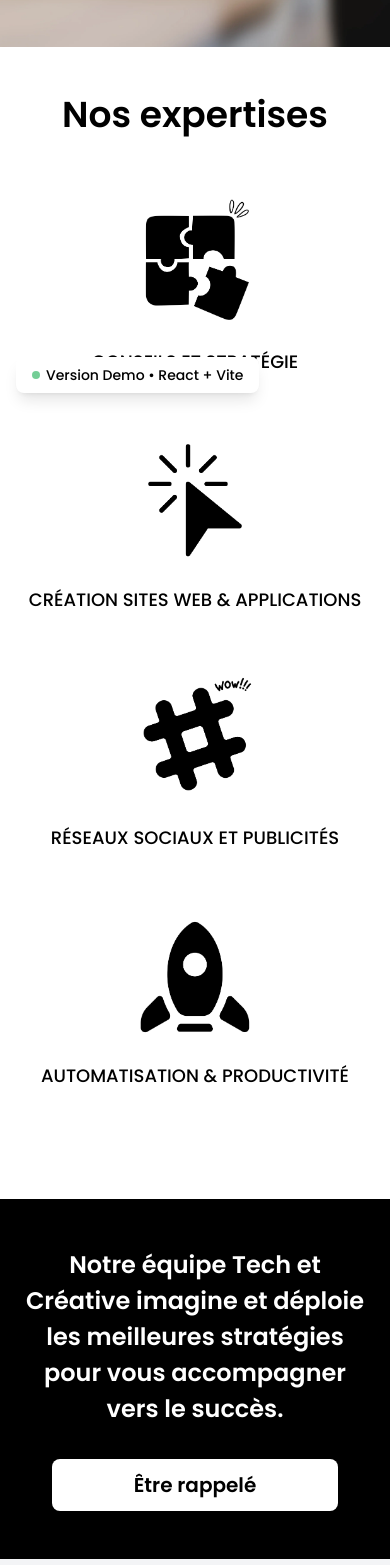
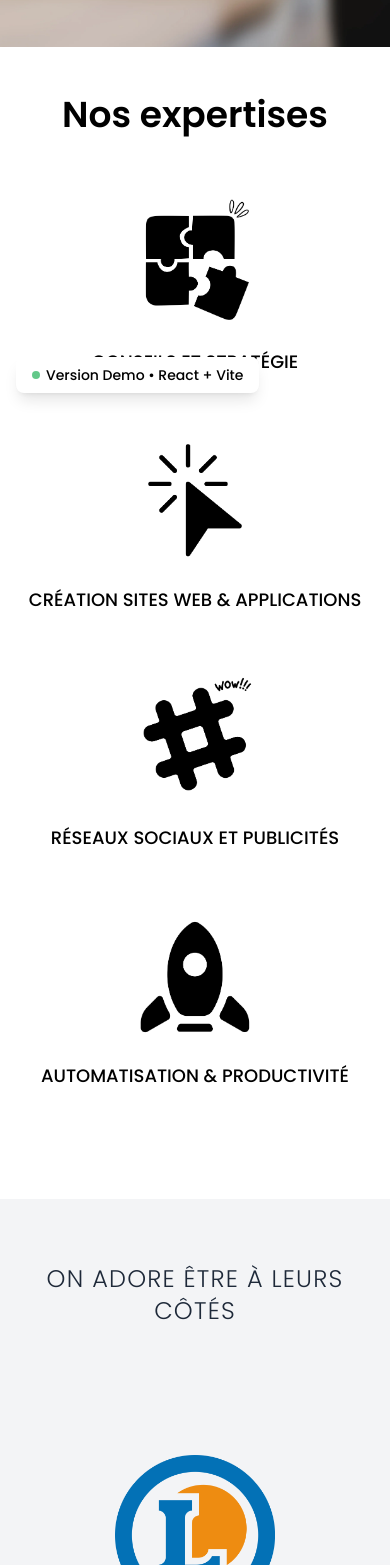
Before and after one commit to ThibaultG94/marketing-box-web-showcase, a React (Vite) app: page / in a window 390 px wide. Shown: the part 435-2000 px from the top of the page. Built offline with nearby package versions, Linux system fonts and the light colour scheme.

Commit message:
Added animations and variants for the Header, Expertise and Hero components, enhancing user interaction and visual presentation.

```diff
--- a/src/components/layout/Header.jsx
+++ b/src/components/layout/Header.jsx
@@ -26,10 +26,40 @@ const PhoneNumber = () => (
 );
 
 const Header = () => {
+  const headerVariants = {
+    hidden: { y: -100, opacity: 0 },
+    visible: {
+      y: 0,
+      opacity: 1,
+      transition: {
+        type: "spring",
+        stiffness: 100,
+        damping: 20,
+        mass: 1,
+        duration: 0.8,
+        staggerChildren: 0.1,
+      },
+    },
+  };
+
+  const childVariants = {
+    hidden: { y: -20, opacity: 0 },
+    visible: {
+      y: 0,
+      opacity: 1,
+      transition: {
+        type: "spring",
+        stiffness: 200,
+        damping: 20,
+      },
+    },
+  };
+
   return (
     <motion.header
-      initial={{ y: -100 }}
-      animate={{ y: 0 }}
+      variants={headerVariants}
+      initial="hidden"
+      animate="visible"
       className="fixed top-0 left-0 right-0 bg-white shadow-sm z-50"
     >
       <div className="container mx-auto px-4 xs:px-12 lg:px-22 pt-3 pb-4.5">
--- a/src/components/sections/Expertise.jsx
+++ b/src/components/sections/Expertise.jsx
@@ -28,6 +28,51 @@ const WhiteButton = ({ href, children }) => (
 );
 
 const Expertise = () => {
+  const containerVariants = {
+    hidden: {},
+    visible: {
+      transition: {
+        staggerChildren: 0.15,
+        delayChildren: 0.3,
+      },
+    },
+  };
+
+  const cardVariants = {
+    hidden: {
+      opacity: 0,
+      y: 50,
+      scale: 0.9,
+    },
+    visible: {
+      opacity: 1,
+      y: 0,
+      scale: 1,
+      transition: {
+        type: "spring",
+        stiffness: 100,
+        damping: 20,
+        mass: 0.5,
+      },
+    },
+  };
+
+  const titleVariants = {
+    hidden: {
+      opacity: 0,
+      y: -30,
+    },
+    visible: {
+      opacity: 1,
+      y: 0,
+      transition: {
+        type: "spring",
+        stiffness: 200,
+        damping: 20,
+      },
+    },
+  };
+
   const expertises = [
     { icon: "puzzle", title: "CONSEILS ET STRATÉGIE" },
     { icon: "cursor", title: "CRÉATION SITES WEB & APPLICATIONS" },
@@ -41,37 +86,38 @@ const Expertise = () => {
         <div className="container mx-auto px-4">
           <motion.h2
             className="text-4xl font-bold text-center mb-16"
-            initial={{ opacity: 0, y: 20 }}
-            whileInView={{ opacity: 1, y: 0 }}
+            variants={titleVariants}
+            initial="hidden"
+            whileInView="visible"
             viewport={{ once: true }}
           >
             Nos expertises
           </motion.h2>
 
-          <div className="grid grid-cols-1 xs:grid-cols-2 md:grid-cols-4 gap-16 max-w-5xl mx-auto mb-16">
+          <motion.div
+            className="grid grid-cols-1 xs:grid-cols-2 md:grid-cols-4 gap-16 max-w-5xl mx-auto mb-16"
+            variants={containerVariants}
+            initial="hidden"
+            whileInView="visible"
+            viewport={{ once: true, amount: 0.2 }}
+          >
             {expertises.map((expertise, index) => (
-              <ExpertiseCard key={index} {...expertise} />
+              <motion.div
+                key={index}
+                variants={cardVariants}
+                whileHover={{
+                  scale: 1.05,
+                  transition: {
+                    type: "spring",
+                    stiffness: 300,
+                    damping: 15,
+                  },
+                }}
+              >
+                <ExpertiseCard {...expertise} />
+              </motion.div>
             ))}
-          </div>
-        </div>
-      </section>
-
-      <section className="bg-black text-white py-12">
-        <div className="container mx-auto px-4 text-center">
-          <motion.p
-            className="text-2xl font-bold max-w-5xl mx-auto leading-9"
-            initial={{ opacity: 0 }}
-            whileInView={{ opacity: 1 }}
-            viewport={{ once: true }}
-          >
-            Notre équipe Tech et Créative imagine et déploie les meilleures
-            stratégies
-            <br />
-            pour vous accompagner vers le succès.
-          </motion.p>
-          <WhiteButton href="https://www.thibaultguilhem.com/#contact">
-            Être rappelé
-          </WhiteButton>
+          </motion.div>
         </div>
       </section>
     </>
--- a/src/components/sections/Hero.jsx
+++ b/src/components/sections/Hero.jsx
@@ -14,40 +14,85 @@ const ActionButton = ({ href, children }) => (
 );
 
 const Hero = () => {
+  const containerVariants = {
+    hidden: {},
+    visible: {
+      transition: {
+        staggerChildren: 0.3,
+        delayChildren: 0.4,
+      },
+    },
+  };
+
+  const itemVariants = {
+    hidden: { opacity: 0, y: 30 },
+    visible: {
+      opacity: 1,
+      y: 0,
+      transition: {
+        type: "spring",
+        stiffness: 100,
+        damping: 20,
+      },
+    },
+  };
+
+  const backgroundVariants = {
+    hidden: { scale: 1.1, opacity: 0.8 },
+    visible: {
+      scale: 1,
+      opacity: 1,
+      transition: {
+        duration: 1.2,
+        ease: "easeOut",
+      },
+    },
+  };
+
   return (
-    <section className="relative h-[482px] pt-29">
-      <div
-        className="absolute inset-0 overflow-hidden"
+    <section className="relative h-[482px] pt-29 overflow-hidden">
+      <motion.div
+        variants={backgroundVariants}
+        initial="hidden"
+        animate="visible"
+        className="absolute inset-0"
         style={{
           background:
             'url("/src/assets/hero-bg.webp") center 0% / cover no-repeat',
         }}
-      ></div>
+      />
 
       <div className="relative h-full z-10">
         <div className="container mx-auto px-4 h-full flex items-center justify-center">
-          <div className="text-center max-w-4xl">
+          <motion.div
+            className="text-center max-w-4xl"
+            variants={containerVariants}
+            initial="hidden"
+            animate="visible"
+          >
             <motion.h2
               className="text-3xl md:text-4xl font-extrabold pb-6 sm:pb-10 mb-2 leading-11 md:leading-13"
-              initial={{ opacity: 0, y: 20 }}
-              animate={{ opacity: 1, y: 0 }}
-              transition={{ delay: 0.2 }}
+              variants={itemVariants}
             >
-              Mettez le Digital et la Tech au service
+              <motion.span className="inline-block" variants={itemVariants}>
+                Mettez le Digital et la Tech au service
+              </motion.span>
               <br />
-              de vos équipes et de votre business.
+              <motion.span className="inline-block" variants={itemVariants}>
+                de vos équipes et de votre business.
+              </motion.span>
             </motion.h2>
 
             <motion.div
-              initial={{ opacity: 0 }}
-              animate={{ opacity: 1 }}
-              transition={{ delay: 0.4 }}
+              variants={itemVariants}
+              whileHover={{ scale: 1.05 }}
+              whileTap={{ scale: 0.95 }}
             >
               <ActionButton href="https://www.thibaultguilhem.com/#contact">
                 J'ai un projet 🤚🏼
               </ActionButton>
             </motion.div>
-          </div>
+          </motion.div>
         </div>
       </div>
     </section>
```
